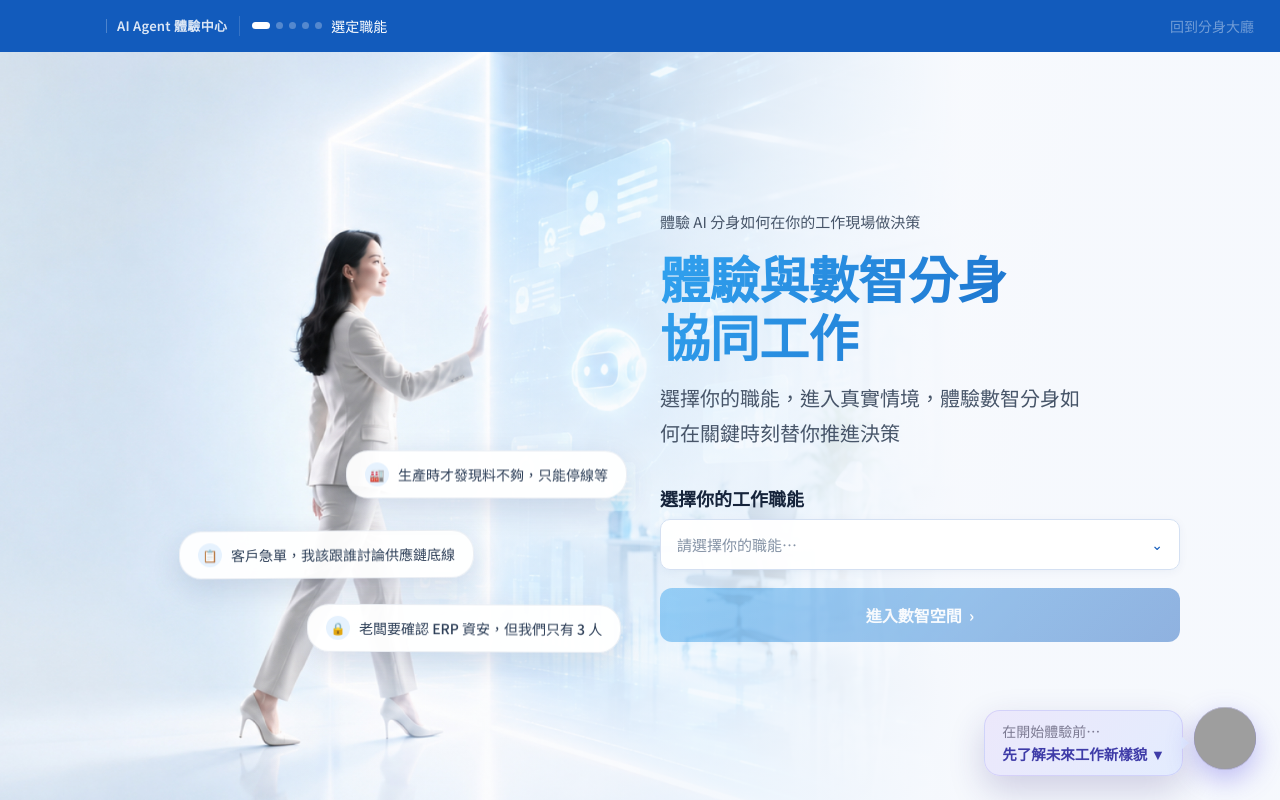
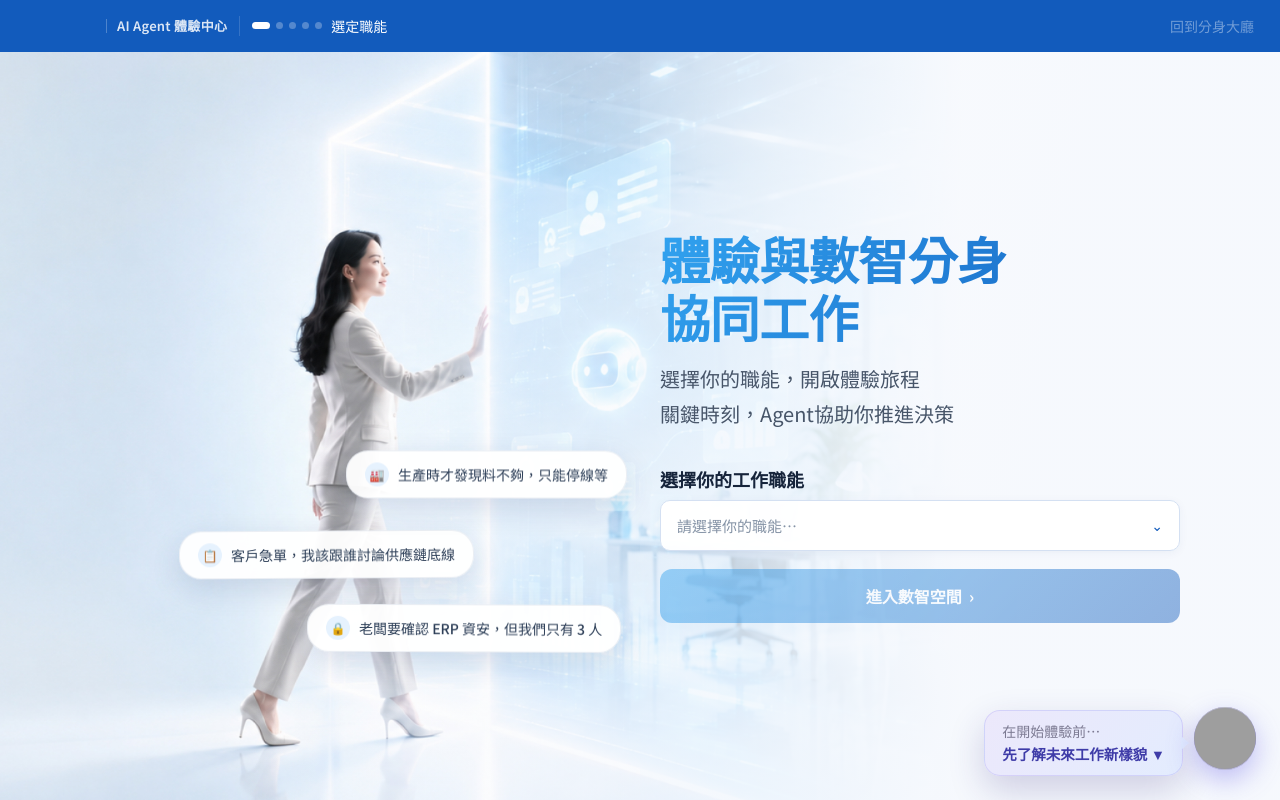
Before and after one commit to sarita645/202509-ux-analysis, a plain HTML site: page 202606-ux-analysis/digiwin-v8-prototype.html in a window 1280 px wide. Drawn offline with nearby package versions, Linux system fonts and the light colour scheme; grey boxes are pictures that could not be loaded.

Commit message:
Add files via upload
P1 拿掉  "體驗 AI 分身如何在你的工作現場做決策"

"選擇你的職能，進入真實情境，體驗數智分身如何在關鍵時刻替你推進決策" >>改 "選擇你的職能，開啟體驗旅程
關鍵時刻，Agent協助你推進決策"

```diff
--- a/202606-ux-analysis/digiwin-v8-prototype.html
+++ b/202606-ux-analysis/digiwin-v8-prototype.html
@@ -1554,9 +1554,8 @@ input[type=checkbox],input[type=radio],input[type=range]{accent-color:var(--bran
 
   <div class="p1-layout">
     <div class="p1-content">
-      <div class="p1-source-hint" id="p1SourceHint">體驗 AI 分身如何在你的工作現場做決策</div>
       <h1 class="p1-title">體驗與數智分身<br>協同工作</h1>
-      <p class="p1-sub">選擇你的職能，進入真實情境，體驗數智分身如何在關鍵時刻替你推進決策</p>
+      <p class="p1-sub">選擇你的職能，開啟體驗旅程<br>關鍵時刻，Agent協助你推進決策</p>
 
       <h2 class="p1-roles-title">選擇你的工作職能</h2>
 
```
